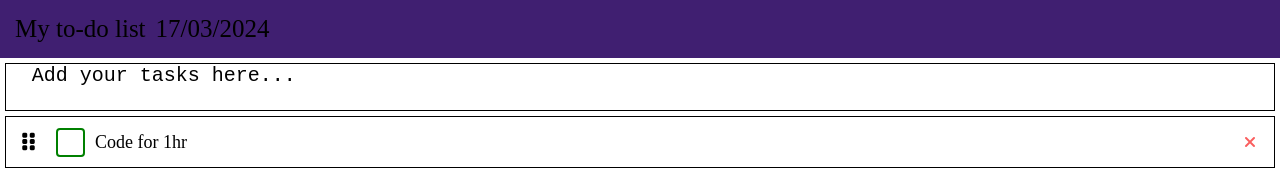
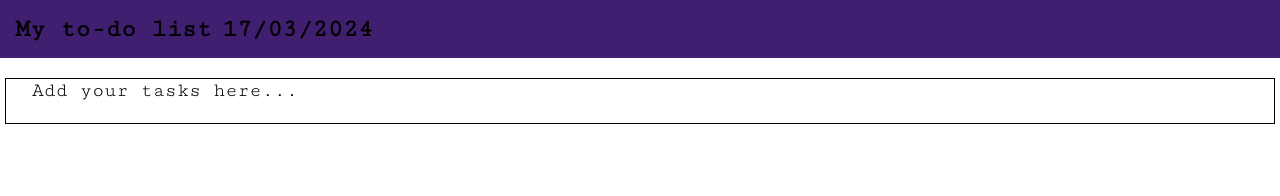
Before and after one commit to abrahamabah350/to-do-list, a plain HTML site: page index.html in a window 1280 px wide. Drawn offline with Linux system fonts and the light colour scheme.

Commit message:
version 6

```diff
--- a/index.html
+++ b/index.html
@@ -5,17 +5,20 @@
     <meta name="viewport" content="width=device-width, initial-scale=1.0">
     <title>To do list</title>
     <link rel="stylesheet" href="styles.css">
+    <link rel="preconnect" href="https://fonts.googleapis.com">
+    <link rel="preconnect" href="https://fonts.gstatic.com" crossorigin>
+    <link href="https://fonts.googleapis.com/css2?family=Cutive+Mono&display=swap" rel="stylesheet">
 </head>
 <body>
     <div class="header-section">
         <p class="heading-message">My to-do list</p>
         <p class="date"></p>
     </div>
-    <div class="helper">
+    <div class="helper-div">
         <textarea placeholder="Add your tasks here..."></textarea>
     </div>
     <div class="list-display">
-        <div class="list-elements-container">
+        <!-- <div class="list-elements-container">
             <div class="grip-dots-container">
                 <i class="fa-solid fa-grip-vertical grip-dots"></i>
             </div>
@@ -26,7 +29,7 @@
                 <p class="to-do-item"><del class="cross-the-list">Code for 1hr</del><span class="item">Code for 1hr</span></p>
             </div>
             <i class="fa-solid fa-xmark delete"></i>
-        </div>
+        </div> -->
     </div>
     <script src="https://kit.fontawesome.com/b80c67b4b4.js" crossorigin="anonymous"></script>
     <script src="index.js"></script>
--- a/styles.css
+++ b/styles.css
@@ -1,6 +1,7 @@
 * {
     margin: 0;
     padding: 0;
+    font-family: "Cutive Mono", monospace;
 }
 
 .header-section {
@@ -9,18 +10,15 @@
     padding: 15px;
     font-size:25px;
     gap: 10px;
+    font-weight: 600;
 }
 
-.helper {
+.helper-div {
     border: 1px solid black;
     display: flex;
     align-items: center;
     justify-content: center;
-    margin: 5px;
-}
-
-.list-display {
-    margin: 5px;
+    margin: 20px 5px 5px 5px;
 }
 
 textarea {
@@ -32,6 +30,10 @@ textarea {
     border: none;
     font-size: 20px;
     width: 99.9%;
+}
+
+.list-display {
+    margin: 5px;
 }
 
 textarea::placeholder {
```
